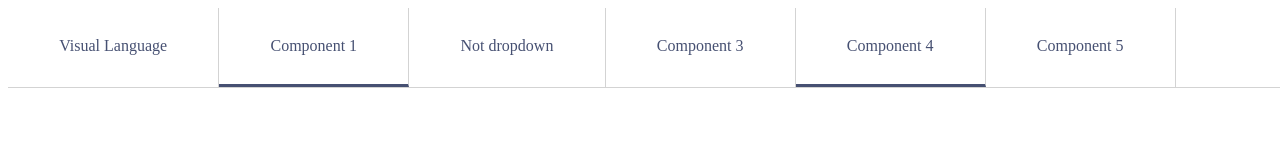
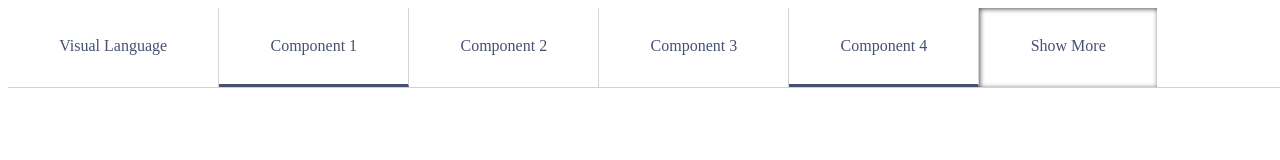
Before and after one commit to mazensharkawy/section-navigation-component, a plain HTML site: page index.html in a window 1280 px wide. Drawn offline with Linux system fonts and the light colour scheme.

Commit message:
fix bug causing elements not to collapse correctly

```diff
--- a/index.html
+++ b/index.html
@@ -27,7 +27,7 @@
         </div>
       </div>
       <div class="component">
-        <p>Not dropdown</p>
+        <p>Component 2</p>
       </div>
       <div class="component">
         <p>Component 3</p>
--- a/index.js
+++ b/index.js
@@ -1,4 +1,4 @@
-const WIDTH_FACTOR = 0.95;
+const WIDTH_FACTOR = 0.9;
 const navbar = document.getElementById("navbar");
 const showMoreMenu = document.getElementById("show-more-menu");
 const showMoreButton = document.getElementById("show-more-button");
@@ -13,21 +13,19 @@ function reportWindowSize() {
     childrenWidth += children[i].offsetWidth;
   }
   let currentWidth = childrenWidth;
-  if (childrenWidth > window.innerWidth * WIDTH_FACTOR) {
+  if (childrenWidth > window.outerWidth * WIDTH_FACTOR) {
     showMoreButton.style.display = "block";
-    while (currentWidth > window.innerWidth * WIDTH_FACTOR) {
+    while (currentWidth > window.outerWidth * WIDTH_FACTOR) {
       let elementToMove = navbar.childNodes[navbar.childNodes.length - 3];
       if (!elementToMove) return;
-      currentWidth = childrenWidth - elementToMove.offsetWidth;
+      currentWidth -= elementToMove.offsetWidth || 0;
       showMoreMenu.appendChild(elementToMove);
     }
   } else {
     if (showMoreMenu.childNodes.length < 1) return;
     let elementToMove;
     do {
-      elementToMove =
-        showMoreMenu.firstChild
-        // showMoreMenu.childNodes[showMoreMenu.childNodes.length - 1];
+      elementToMove = showMoreMenu.firstChild;
       if (!elementToMove) {
         showMoreButton.style.display = "none";
         return;
@@ -35,7 +33,7 @@ function reportWindowSize() {
       if (showMoreMenu.childNodes.length === 1)
         currentWidth -= showMoreButton.offsetWidth;
       navbar.insertBefore(elementToMove, showMoreButton);
-    } while (currentWidth + elementToMove.offsetWidth < window.innerWidth);
+    } while (currentWidth + elementToMove.offsetWidth < window.outerWidth);
     showMoreButton.style.display = "none";
   }
 }
```
